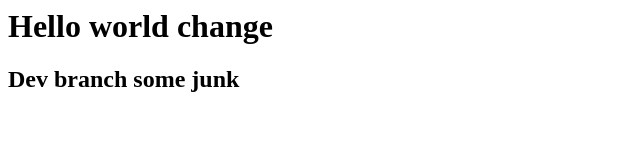
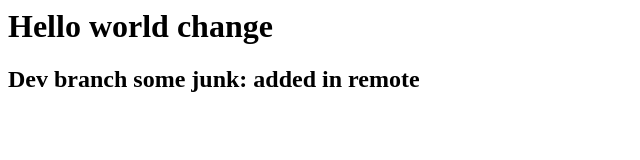
Before and after one commit to pinnapureddyraghuram/firstgitrepo, a plain HTML site: page index.html in a window 1280 px wide. Shown: the whole page, without its empty margins (0-640 px from the left). Drawn offline with Linux system fonts and the light colour scheme.

Commit message:
Update index.html
update in remote repo

```diff
--- a/index.html
+++ b/index.html
@@ -1,6 +1,6 @@
 <html>
 	<body>
 		<h1>Hello world change</h1>
-		<h2>Dev branch some junk</h2>
+		<h2>Dev branch some junk: added in remote</h2>
 	</body>
 </html>
```
